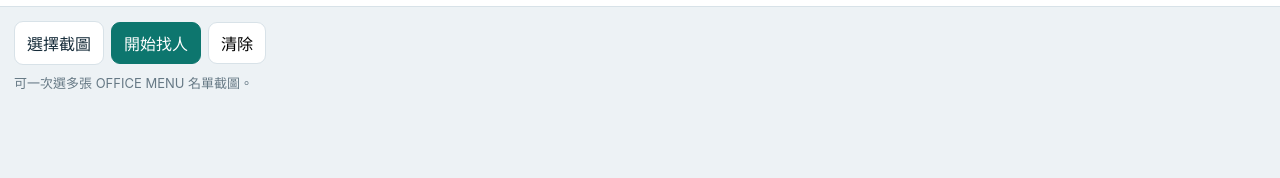
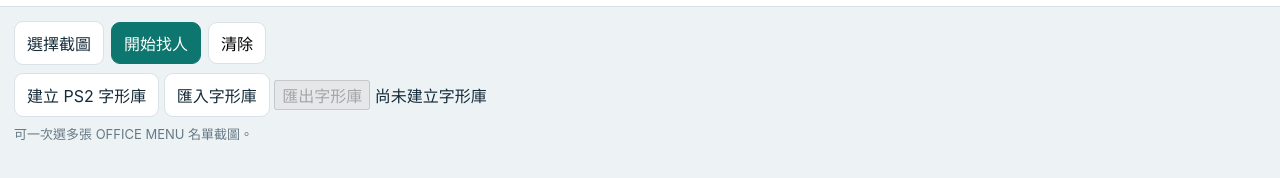
Before and after one commit to mars0884-chu/yakyutsuku3, a website: page index.html in a window 1280 px wide. Both pictures are taken after a click on the button "批次找人". Shown: the part 118-296 px from the top of the page. Drawn offline with Linux system fonts and the light colour scheme; no server answers.

Commit message:
Add local PS2 glyph profile controls

```diff
--- a/index.html
+++ b/index.html
@@ -44,6 +44,12 @@
     <button id="runBatch" class="primary">開始找人</button>
     <button id="clearBatch">清除</button>
   </div>
+  <div class="batch-font-tools">
+    <label class="filebtn">建立 PS2 字形庫<input id="biosFile" type="file" accept=".bin,.rom,.bios,application/octet-stream"></label>
+    <label class="filebtn">匯入字形庫<input id="fontProfileFile" type="file" accept=".yt3fp,application/json"></label>
+    <button id="exportFontProfile" disabled>匯出字形庫</button>
+    <span id="fontProfileStatus">尚未建立字形庫</span>
+  </div>
   <div id="batchStatus" class="statusline">可一次選多張 OFFICE MENU 名單截圖。</div>
   <div id="batchPreview" class="thumbs"></div>
   <div class="batch-summary" id="batchSummary"></div>
@@ -69,6 +75,7 @@
 
 <div id="drawer" class="drawer" aria-hidden="true"><div class="shade"></div><article class="sheet"><button id="closeDrawer" class="close">關閉</button><div id="drawerBody"></div></article></div>
 
+<script src="./krom-profile.js" defer></script>
 <script src="./app.js" defer></script>
 </body>
 </html>
```
